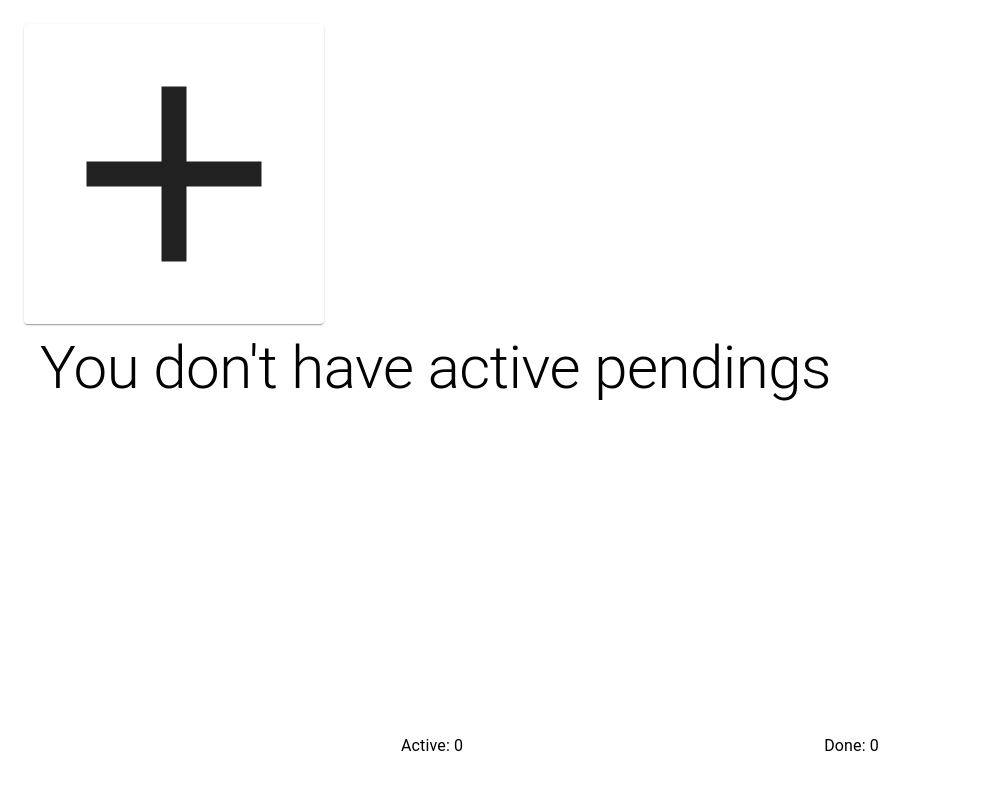
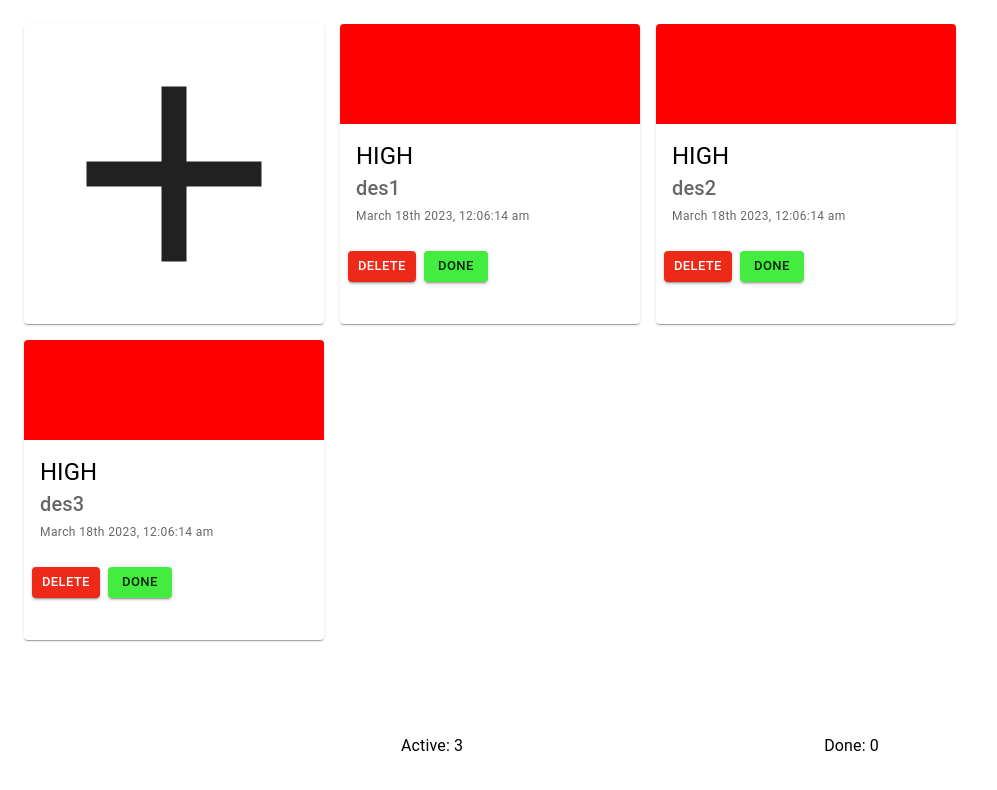
Before and after one commit to AnaRu80/my-pendings, a React (Create React App) app: page / in a window 1280 px wide. Shown: the top 790 px of the page, without its empty margins (0-997 px from the left). Built offline with nearby package versions, Linux system fonts and the light colour scheme.

Commit message:
draggable finish

```diff
--- a/package.json
+++ b/package.json
@@ -3,6 +3,9 @@
   "version": "0.1.0",
   "private": true,
   "dependencies": {
+    "@dnd-kit/core": "^6.0.8",
+    "@dnd-kit/sortable": "^7.0.2",
+    "@dnd-kit/utilities": "^3.2.1",
     "@emotion/react": "^11.10.6",
     "@emotion/styled": "^11.10.6",
     "@mui/icons-material": "^5.11.11",
--- a/src/components/organisms/card/Card.props.ts
+++ b/src/components/organisms/card/Card.props.ts
@@ -2,7 +2,7 @@ export type PRIORITY = 'high' | 'medium' | 'low';
 export type STATUS = 'done' | 'active' | 'deleted';
 
 export interface CardProps {
-	id?: number;
+	id?: number | any;
 	priority: PRIORITY;
 	description: string;
 	status: STATUS;
--- a/src/components/organisms/index.ts
+++ b/src/components/organisms/index.ts
@@ -2,3 +2,4 @@ export * from './card/Card';
 export * from './card/AddCard';
 export * from './modal-add-pending/AddPendingModal';
 export * from './footer/Footer';
+export * from './sortable-item/SortableItem';
--- /dev/null
+++ b/src/components/organisms/sortable-item/SortableItem.tsx
@@ -0,0 +1,29 @@
+import { useSortable } from '@dnd-kit/sortable';
+import { CSS } from '@dnd-kit/utilities';
+import moment from 'moment';
+import { Card } from '..';
+import { PendingListProps } from '../../../store/pending-slice';
+
+export function SortableItem(props: PendingListProps) {
+	const { id, description, priority, status, time } = props;
+	const { attributes, listeners, setNodeRef, transform, transition } =
+		useSortable({ id: props.id });
+
+	const style = {
+		transform: CSS.Transform.toString(transform),
+		transition,
+	};
+
+	return (
+		<div ref={setNodeRef} style={style} {...attributes} {...listeners}>
+			<Card
+				key={id}
+				id={id}
+				description={description}
+				priority={priority}
+				status={status}
+				time={moment().format('MMMM Do YYYY, h:mm:ss a')}
+			/>{' '}
+		</div>
+	);
+}
--- /dev/null
+++ b/src/pages/HomePage.styles.ts
@@ -0,0 +1,10 @@
+import { SxProps } from '@mui/material';
+
+const HomePageStyles: SxProps = {
+	margin: '5vh',
+	height: '90vh',
+	display: 'flex',
+	flexDirection: 'column',
+};
+
+export default HomePageStyles;
--- a/src/pages/HomePage.tsx
+++ b/src/pages/HomePage.tsx
@@ -1,47 +1,82 @@
-import React, { useState } from 'react';
+import React, { useState, useMemo } from 'react';
 import { Text } from '../components/atoms';
-import moment from 'moment';
 import { TypedUseSelectorHook, useSelector } from 'react-redux';
 import type { RootState } from '../store';
 
 import {
-	Card,
 	AddCard,
 	AddPendingModal,
 	Footer,
+	SortableItem,
 } from '../components/organisms';
-import { Box, Grid, ThemeProvider } from '@mui/material';
+import { Box, Grid } from '@mui/material';
 import { PendingListProps } from '../store/pending-slice';
+import {
+	DndContext,
+	closestCenter,
+	useSensor,
+	useSensors,
+	PointerSensor,
+} from '@dnd-kit/core';
+import {
+	arrayMove,
+	SortableContext,
+	rectSortingStrategy,
+} from '@dnd-kit/sortable';
+import HomePageStyles from './HomePage.styles';
 
 export default function HomePage() {
 	const useAppSelector: TypedUseSelectorHook<RootState> = useSelector;
 	const [isModalOpen, setIsModalOpen] = useState(false);
 	const list = useAppSelector((state): any => state.pending.pendingsList);
+	const [pendings, setPendings] = useState<any>(list);
+	useMemo(() => setPendings(list), [list]);
+
+	const sensors = useSensors(
+		useSensor(PointerSensor, {
+			activationConstraint: {
+				distance: 8,
+			},
+		})
+	);
+
+	function handlerDragEnd(event: any) {
+		const { active, over } = event;
+
+		if (active.id !== over.id) {
+			setPendings((items: any) => {
+				const oldIndex = items.findIndex((item: any) => item.id === active.id);
+				const newIndex = items.findIndex((item: any) => item.id === over.id);
+				return arrayMove(items, oldIndex, newIndex);
+			});
+		}
+	}
 
 	return (
-		<Box
-			sx={{
-				margin: '5vh',
-				height: '90vh',
-				display: 'flex',
-				flexDirection: 'column',
-			}}>
+		<Box sx={HomePageStyles}>
+			<DndContext
+				sensors={sensors}
+				collisionDetection={closestCenter}
+				onDragEnd={handlerDragEnd}>
 				<Grid
 					container
 					spacing={{ xs: 2, md: 3 }}
 					columns={{ xs: 1, sm: 2, md: 4 }}>
 					<AddCard openModal={() => setIsModalOpen(true)} />
-				{list?.map((pending: PendingListProps) => (
-					<Card
+					<SortableContext items={pendings} strategy={rectSortingStrategy}>
+						{pendings?.map((pending: PendingListProps) => (
+							<SortableItem
 								key={pending.id}
 								id={pending.id}
 								description={pending.description}
 								priority={pending.priority}
 								status={pending.status}
-						time={moment().format('MMMM Do YYYY, h:mm:ss a')}
+								time={pending.time}
 							/>
 						))}
+					</SortableContext>
 				</Grid>
+			</DndContext>
 			{list.length == 0 && (
 				<Text
 					variant="h2"
--- a/src/store/pending-slice.ts
+++ b/src/store/pending-slice.ts
@@ -8,7 +8,29 @@ interface PendingsInterface {
 	totalActive: number;
 }
 const initialState: PendingsInterface = {
-	pendingsList: [],
+	pendingsList: [
+		{
+			id: '0',
+			description: 'des1',
+			status: 'active',
+			priority: 'high',
+			time: 'time',
+		},
+		{
+			id: '1',
+			description: 'des2',
+			status: 'active',
+			priority: 'high',
+			time: 'time',
+		},
+		{
+			id: '2',
+			description: 'des3',
+			status: 'active',
+			priority: 'high',
+			time: 'time',
+		},
+	],
 	totalDone: 0,
 	totalActive: 0,
 };
```
Also changed, not shown: 1 other file (tests, documents, lock files or other folders). Lines whose indentation alone changed are shown as unchanged.
